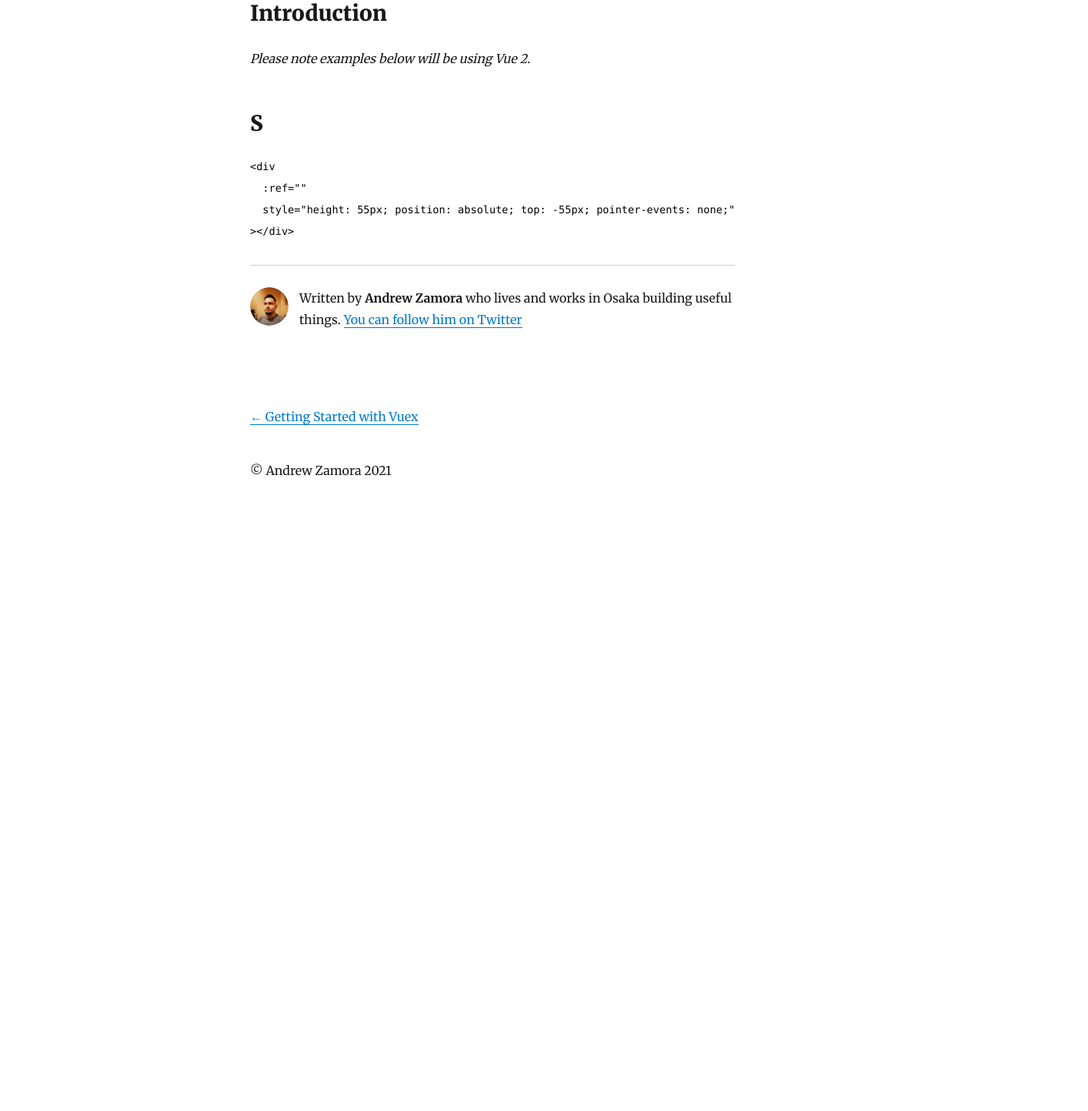
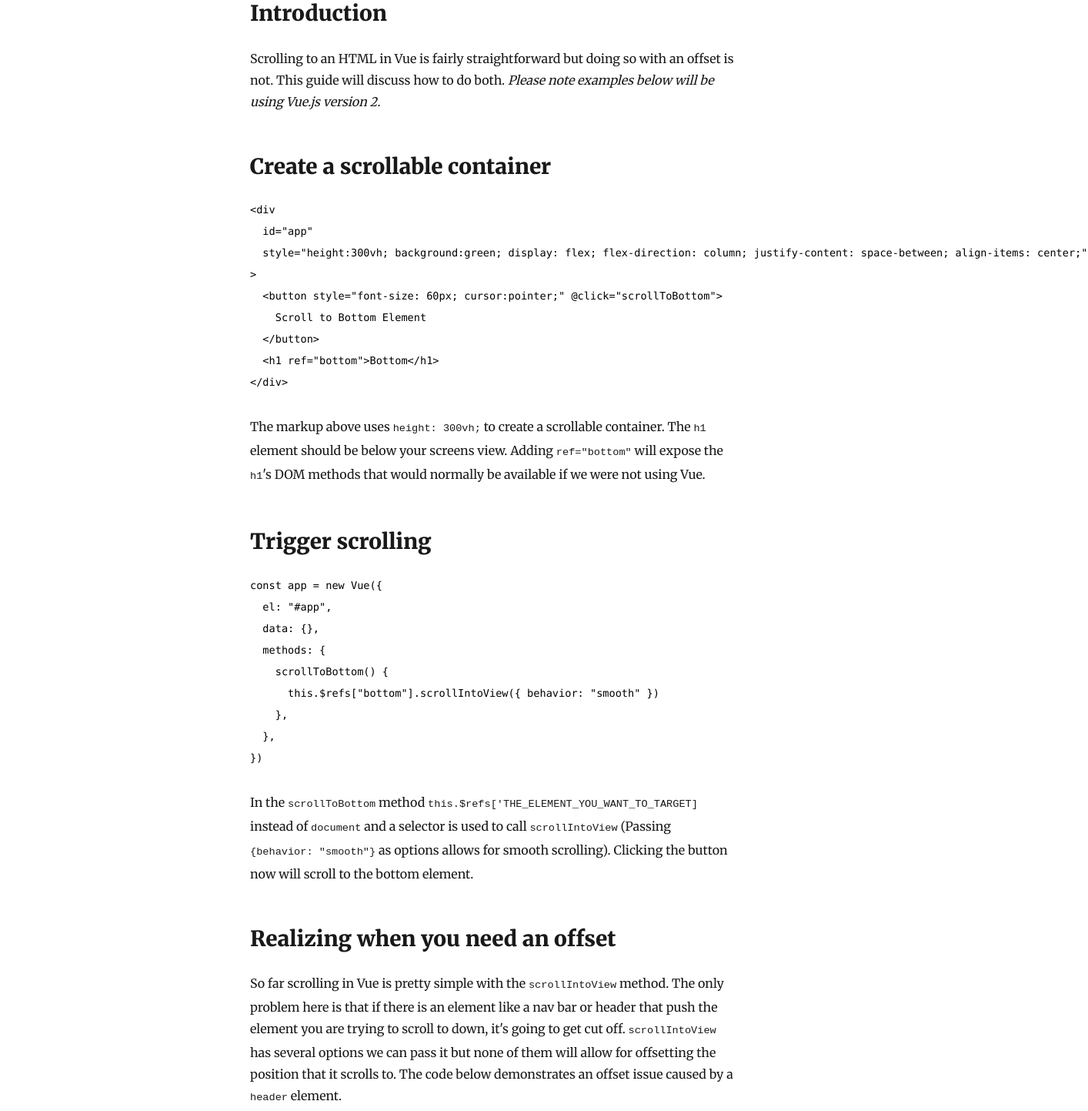
Before and after one commit to AndrewZamora/blog, a Gatsby site: page /scroll-to-element-in-vue/ in a window 1280 px wide. Shown: the part 220-1663 px from the top of the page at 77% size, 1414 px wide, since content can reach past the window. Before the commit the page ends 887 px from the top, so only its background shows below. Built offline with nearby package versions, Linux system fonts and the light colour scheme; Gatsby itself is replaced by a stand-in of ours; some packages are replaced by stand-ins of ours; code samples lack their colours.

Commit message:
more edits

````diff
--- a/content/blog/scroll-to-element-in-vue/index.md
+++ b/content/blog/scroll-to-element-in-vue/index.md
@@ -6,10 +6,62 @@ description: How to scroll to an HTML element in Vue JS with or without an offse
 
 ## Introduction
 
-*Please note examples below will be using Vue 2.*
+Scrolling to an HTML in Vue is fairly straightforward but doing so with an offset is not. This guide will discuss how to do both.
+_Please note examples below will be using Vue.js version 2._
 
-## S
+## Create a scrollable container
 
+```html
+<div
+  id="app"
+  style="height:300vh; background:green; display: flex; flex-direction: column; justify-content: space-between; align-items: center;"
+>
+  <button style="font-size: 60px; cursor:pointer;" @click="scrollToBottom">
+    Scroll to Bottom Element
+  </button>
+  <h1 ref="bottom">Bottom</h1>
+</div>
+```
+
+The markup above uses `height: 300vh;` to create a scrollable container. The `h1` element should be below your screens view. Adding `ref="bottom"` will expose the `h1`'s DOM methods that would normally be available if we were not using Vue.
+
+## Trigger scrolling
+
+```javascript
+const app = new Vue({
+  el: "#app",
+  data: {},
+  methods: {
+    scrollToBottom() {
+      this.$refs["bottom"].scrollIntoView({ behavior: "smooth" })
+    },
+  },
+})
+```
+
+In the `scrollToBottom` method `this.$refs['THE_ELEMENT_YOU_WANT_TO_TARGET]` instead of `document` and a selector is used to call `scrollIntoView` (Passing `{behavior: "smooth"}` as options allows for smooth scrolling). Clicking the button now will scroll to the bottom element.
+
+## Realizing when you need an offset
+
+So far scrolling in Vue is pretty simple with the `scrollIntoView` method. The only problem here is that if there is an element like a nav bar or header that push the element you are trying to scroll to down, it's going to get cut off. `scrollIntoView` has several options we can pass it but none of them will allow for offsetting the position that it scrolls to. The code below demonstrates an offset issue caused by a `header` element.
+
+```html
+<header
+  style="position: fixed; height: 50px; background: purple;width: 100%;text-align:center"
+>
+  HEADER
+</header>
+<div
+  id="app"
+  style="height:300vh; background:green; display: flex; flex-direction: column; align-items: center;padding-top: 50px"
+>
+  <button style="font-size: 60px; cursor:pointer;" @click="scrollToBottom">
+    Scroll to Bottom Element
+  </button>
+  <h1 ref="bottom">Bottom</h1>
+</div>
+```
+A header has been added and the `app` container
 
 ```html
 <div
````
